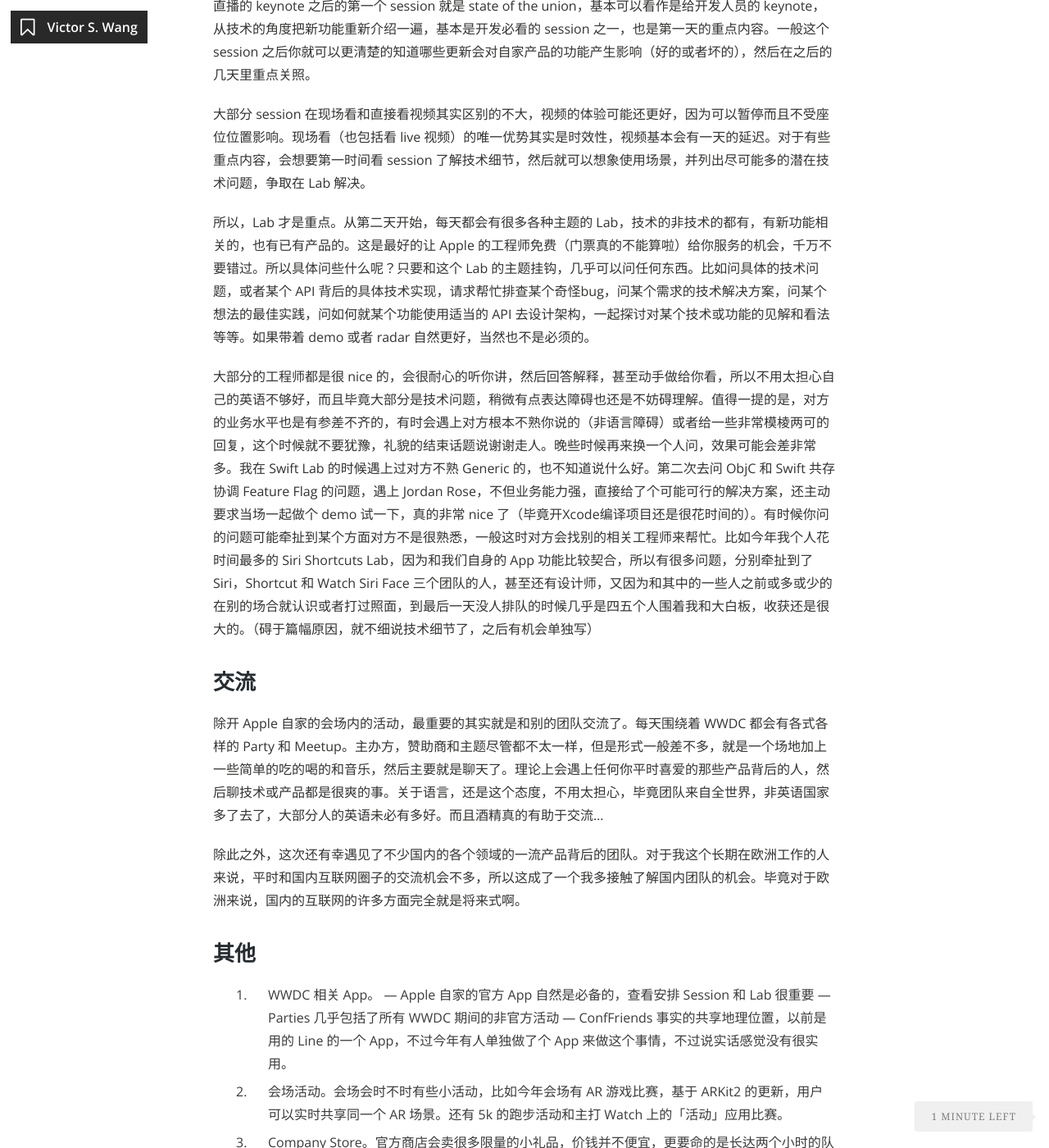
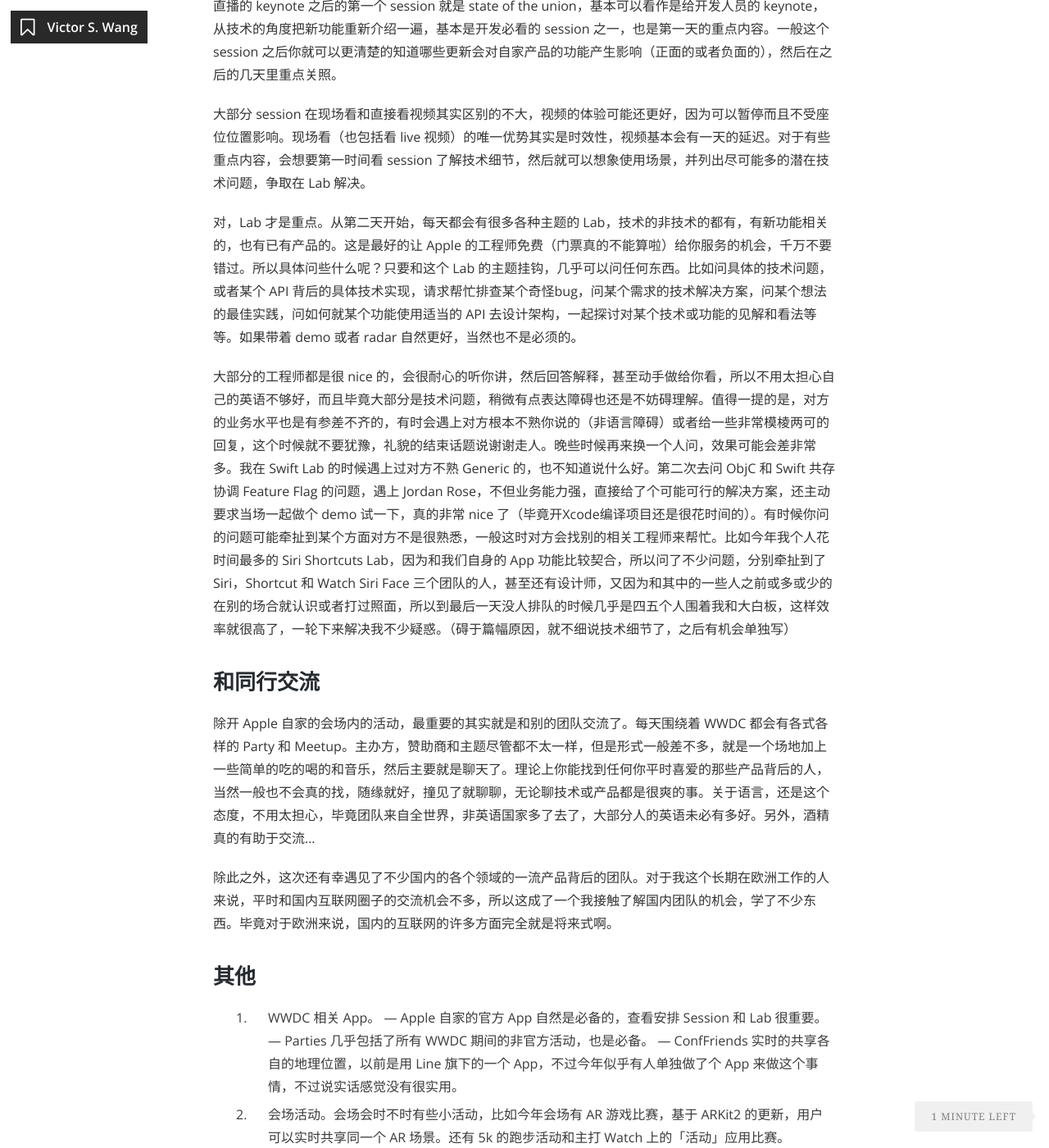
Before and after one commit to wangshengjia/wangshengjia.github.io, a Jekyll site: the page built from _posts/2018-06-16-wwdc-2018-notes-and-experiences-sharing.md, in a window 1280 px wide and 1400 px high, scrolled down 997 px. Shown: the whole window at 82% size. Built offline with Jekyll 4.4.1, drawn with Linux system fonts in a browser that asks for light colours; nearby versions of some CDN libraries; our own code applies the rules of GitHub Pages for plain Markdown files; some of the changed text lies outside the part shown.

Commit message:
Update 2018-06-16-wwdc-2018-notes-and-experiences-sharing.md

```diff
--- a/_posts/2018-06-16-wwdc-2018-notes-and-experiences-sharing.md
+++ b/_posts/2018-06-16-wwdc-2018-notes-and-experiences-sharing.md
@@ -8,27 +8,27 @@
 
 Keynote 发布的更新估计大家都已经很了解了，网上都有很多详细的介绍，我也就不重复多说内容细节了。以后有机会单独说一下其中我个人比较感兴趣的更新，比如 Siri，AR 和 ML。
 
-这里只私心多说一句，今年的 keynote 的一份额外的惊喜，是能在大屏幕上看到自家产品的名字。尽管只给了几十秒，外加 Kevin Lynch 的一句台词，也还是很满足的。至少自己之前两周的努力没有白费。
+这里只私心多说一句，今年的 keynote 的一份额外的惊喜，是能在大屏幕上看到自家产品的名字。尽管只给了几十秒，外加 Kevin Lynch 的只提到一句的台词，也还是很满足的。至少自己之前两周的努力没有白费。
 
 ## Session 和 Lab
-直播的 keynote 之后的第一个 session 就是 state of the union，基本可以看作是给开发人员的 keynote，从技术的角度把新功能重新介绍一遍，基本是开发必看的 session 之一，也是第一天的重点内容。一般这个 session 之后你就可以更清楚的知道哪些更新会对自家产品的功能产生影响（好的或者坏的），然后在之后的几天里重点关照。
+直播的 keynote 之后的第一个 session 就是 state of the union，基本可以看作是给开发人员的 keynote，从技术的角度把新功能重新介绍一遍，基本是开发必看的 session 之一，也是第一天的重点内容。一般这个 session 之后你就可以更清楚的知道哪些更新会对自家产品的功能产生影响（正面的或者负面的），然后在之后的几天里重点关照。
 
 大部分 session 在现场看和直接看视频其实区别的不大，视频的体验可能还更好，因为可以暂停而且不受座位位置影响。现场看（也包括看 live 视频）的唯一优势其实是时效性，视频基本会有一天的延迟。对于有些重点内容，会想要第一时间看 session 了解技术细节，然后就可以想象使用场景，并列出尽可能多的潜在技术问题，争取在 Lab 解决。
 
-所以，Lab 才是重点。从第二天开始，每天都会有很多各种主题的 Lab，技术的非技术的都有，有新功能相关的，也有已有产品的。这是最好的让 Apple 的工程师免费（门票真的不能算啦）给你服务的机会，千万不要错过。所以具体问些什么呢？只要和这个 Lab 的主题挂钩，几乎可以问任何东西。比如问具体的技术问题，或者某个 API 背后的具体技术实现，请求帮忙排查某个奇怪bug，问某个需求的技术解决方案，问某个想法的最佳实践，问如何就某个功能使用适当的 API 去设计架构，一起探讨对某个技术或功能的见解和看法等等。如果带着 demo 或者 radar 自然更好，当然也不是必须的。
+对，Lab 才是重点。从第二天开始，每天都会有很多各种主题的 Lab，技术的非技术的都有，有新功能相关的，也有已有产品的。这是最好的让 Apple 的工程师免费（门票真的不能算啦）给你服务的机会，千万不要错过。所以具体问些什么呢？只要和这个 Lab 的主题挂钩，几乎可以问任何东西。比如问具体的技术问题，或者某个 API 背后的具体技术实现，请求帮忙排查某个奇怪bug，问某个需求的技术解决方案，问某个想法的最佳实践，问如何就某个功能使用适当的 API 去设计架构，一起探讨对某个技术或功能的见解和看法等等。如果带着 demo 或者 radar 自然更好，当然也不是必须的。
 
-大部分的工程师都是很 nice 的，会很耐心的听你讲，然后回答解释，甚至动手做给你看，所以不用太担心自己的英语不够好，而且毕竟大部分是技术问题，稍微有点表达障碍也还是不妨碍理解。值得一提的是，对方的业务水平也是有参差不齐的，有时会遇上对方根本不熟你说的（非语言障碍）或者给一些非常模棱两可的回复，这个时候就不要犹豫，礼貌的结束话题说谢谢走人。晚些时候再来换一个人问，效果可能会差非常多。我在 Swift Lab 的时候遇上过对方不熟 Generic 的，也不知道说什么好。第二次去问 ObjC 和 Swift 共存协调 Feature Flag 的问题，遇上 Jordan Rose，不但业务能力强，直接给了个可能可行的解决方案，还主动要求当场一起做个 demo 试一下，真的非常 nice 了（毕竟开Xcode编译项目还是很花时间的）。有时候你问的问题可能牵扯到某个方面对方不是很熟悉，一般这时对方会找别的相关工程师来帮忙。比如今年我个人花时间最多的 Siri Shortcuts Lab，因为和我们自身的 App 功能比较契合，所以有很多问题，分别牵扯到了 Siri，Shortcut 和 Watch Siri Face 三个团队的人，甚至还有设计师，又因为和其中的一些人之前或多或少的在别的场合就认识或者打过照面，到最后一天没人排队的时候几乎是四五个人围着我和大白板，收获还是很大的。（碍于篇幅原因，就不细说技术细节了，之后有机会单独写）
+大部分的工程师都是很 nice 的，会很耐心的听你讲，然后回答解释，甚至动手做给你看，所以不用太担心自己的英语不够好，而且毕竟大部分是技术问题，稍微有点表达障碍也还是不妨碍理解。值得一提的是，对方的业务水平也是有参差不齐的，有时会遇上对方根本不熟你说的（非语言障碍）或者给一些非常模棱两可的回复，这个时候就不要犹豫，礼貌的结束话题说谢谢走人。晚些时候再来换一个人问，效果可能会差非常多。我在 Swift Lab 的时候遇上过对方不熟 Generic 的，也不知道说什么好。第二次去问 ObjC 和 Swift 共存协调 Feature Flag 的问题，遇上 Jordan Rose，不但业务能力强，直接给了个可能可行的解决方案，还主动要求当场一起做个 demo 试一下，真的非常 nice 了（毕竟开Xcode编译项目还是很花时间的）。有时候你问的问题可能牵扯到某个方面对方不是很熟悉，一般这时对方会找别的相关工程师来帮忙。比如今年我个人花时间最多的 Siri Shortcuts Lab，因为和我们自身的 App 功能比较契合，所以问了不少问题，分别牵扯到了 Siri，Shortcut 和 Watch Siri Face 三个团队的人，甚至还有设计师，又因为和其中的一些人之前或多或少的在别的场合就认识或者打过照面，所以到最后一天没人排队的时候几乎是四五个人围着我和大白板，这样效率就很高了，一轮下来解决我不少疑惑。（碍于篇幅原因，就不细说技术细节了，之后有机会单独写）
 
-## 交流
-除开 Apple 自家的会场内的活动，最重要的其实就是和别的团队交流了。每天围绕着 WWDC 都会有各式各样的 Party 和 Meetup。主办方，赞助商和主题尽管都不太一样，但是形式一般差不多，就是一个场地加上一些简单的吃的喝的和音乐，然后主要就是聊天了。理论上会遇上任何你平时喜爱的那些产品背后的人，然后聊技术或产品都是很爽的事。关于语言，还是这个态度，不用太担心，毕竟团队来自全世界，非英语国家多了去了，大部分人的英语未必有多好。而且酒精真的有助于交流…
+## 和同行交流
+除开 Apple 自家的会场内的活动，最重要的其实就是和别的团队交流了。每天围绕着 WWDC 都会有各式各样的 Party 和 Meetup。主办方，赞助商和主题尽管都不太一样，但是形式一般差不多，就是一个场地加上一些简单的吃的喝的和音乐，然后主要就是聊天了。理论上你能找到任何你平时喜爱的那些产品背后的人，当然一般也不会真的找，随缘就好，撞见了就聊聊，无论聊技术或产品都是很爽的事。关于语言，还是这个态度，不用太担心，毕竟团队来自全世界，非英语国家多了去了，大部分人的英语未必有多好。另外，酒精真的有助于交流…
 
-除此之外，这次还有幸遇见了不少国内的各个领域的一流产品背后的团队。对于我这个长期在欧洲工作的人来说，平时和国内互联网圈子的交流机会不多，所以这成了一个我多接触了解国内团队的机会。毕竟对于欧洲来说，国内的互联网的许多方面完全就是将来式啊。
+除此之外，这次还有幸遇见了不少国内的各个领域的一流产品背后的团队。对于我这个长期在欧洲工作的人来说，平时和国内互联网圈子的交流机会不多，所以这成了一个我接触了解国内团队的机会，学了不少东西。毕竟对于欧洲来说，国内的互联网的许多方面完全就是将来式啊。
 
 ## 其他
 1. WWDC 相关 App。
-— Apple 自家的官方 App 自然是必备的，查看安排 Session 和 Lab 很重要
-— Parties 几乎包括了所有 WWDC 期间的非官方活动
-— ConfFriends 事实的共享地理位置，以前是用的 Line 的一个 App，不过今年有人单独做了个 App 来做这个事情，不过说实话感觉没有很实用。
+— Apple 自家的官方 App 自然是必备的，查看安排 Session 和 Lab 很重要。
+— Parties 几乎包括了所有 WWDC 期间的非官方活动，也是必备。
+— ConfFriends 实时的共享各自的地理位置，以前是用 Line 旗下的一个 App，不过今年似乎有人单独做了个 App 来做这个事情，不过说实话感觉没有很实用。
 2. 会场活动。会场会时不时有些小活动，比如今年会场有 AR 游戏比赛，基于 ARKit2 的更新，用户可以实时共享同一个 AR 场景。还有 5k 的跑步活动和主打 Watch 上的「活动」应用比赛。
-3. Company Store。官方商店会卖很多限量的小礼品，价钱并不便宜，更要命的是长达两个小时的队伍。我反正是放弃了，没有什么人排队时候去逛了一下，果然啥都卖完了。
-4. 食物。一如即往的没胃口。只要时间允许，肯定出去吃。
+3. Company Store。官方商店会卖很多限量的小礼品，价钱并不便宜，更要命的是长达两个小时的队伍。我反正是放弃了，没有什么人排队时候去逛了一下，果然啥都卖完了。也罢，之前在1 Infitine Loop 买了不少T恤了。
+4. 食物。一如即往的无趣。只要时间允许，肯定出去吃。好几天的中午都去了不远处的 Pho 69，味道还不错，还是喜欢吃热的。
```
